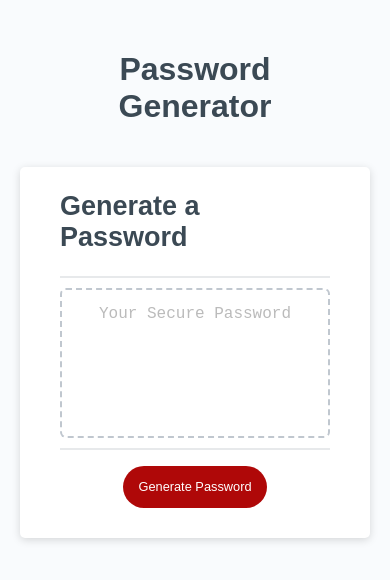
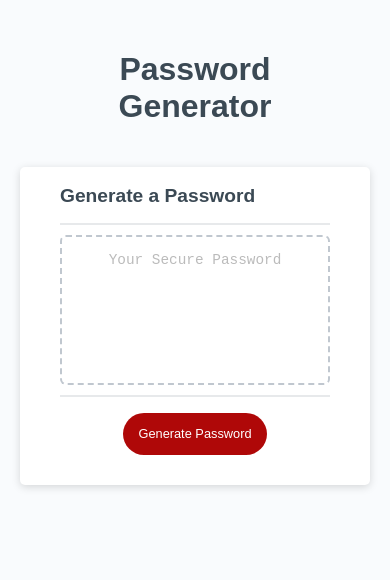
Before and after one commit to lkalliance/module-3-challenge, a plain HTML site: page index.html in a window 390 px wide. Drawn offline with Linux system fonts and the light colour scheme.

Commit message:
Further alterations to font sizes to improve experience on small phones

```diff
--- a/assets/CSS/style.css
+++ b/assets/CSS/style.css
@@ -137,7 +137,15 @@ button[disabled] {
     font-size: 0.8rem;
   }
 
+  h2 {
+    font-size: 1.2rem;
+  }
+
   .card {
     padding-top: 2px;
   }
+
+  #password {
+    font-size: 0.9rem;
+  }
 }
--- a/assets/javascript/pithy.js
+++ b/assets/javascript/pithy.js
@@ -10,7 +10,7 @@ const typeError = [
     "What do my mom's lasagna and a new password with no character types have in common? I can't make either of them. Please choose at least one character type. Try again.",
     "I don't think you want a password of [nothing]. Please choose at least one character type. Try again.",
     "The concept of the zero is one of the great breakthroughs in the history of mathematics. But zero character types just breaks the password process. Please select at least one. Try again.",
-    "'My name is Password Generator. You killed my chances of fathering a new password for you. Prepare to try again.' Only this time click OK for at least one of the character types.",
+    "'My name is Password Generator. You killed my chances of fathering a new password. Prepare to try again.' Only this time click OK for at least one of the character types.",
     "There once was a man from Nantucket, who put no character types in the bucket. The server was thwarted and the process aborted, so it said to the user go...try again and this time choose at least one of the character types.",
     "Of all the Web pages, in all the sites, in all the Internet, you surf into mine. And without clicking OK on any of the character types. So try again, and this time choose at least one.",
     "So you won't let me use lower-case letters or upper-case letters or numbers or special characters. I guess we just sit here and stare at each other. Or you could try again, and click 'OK' on at least one of them."
```
